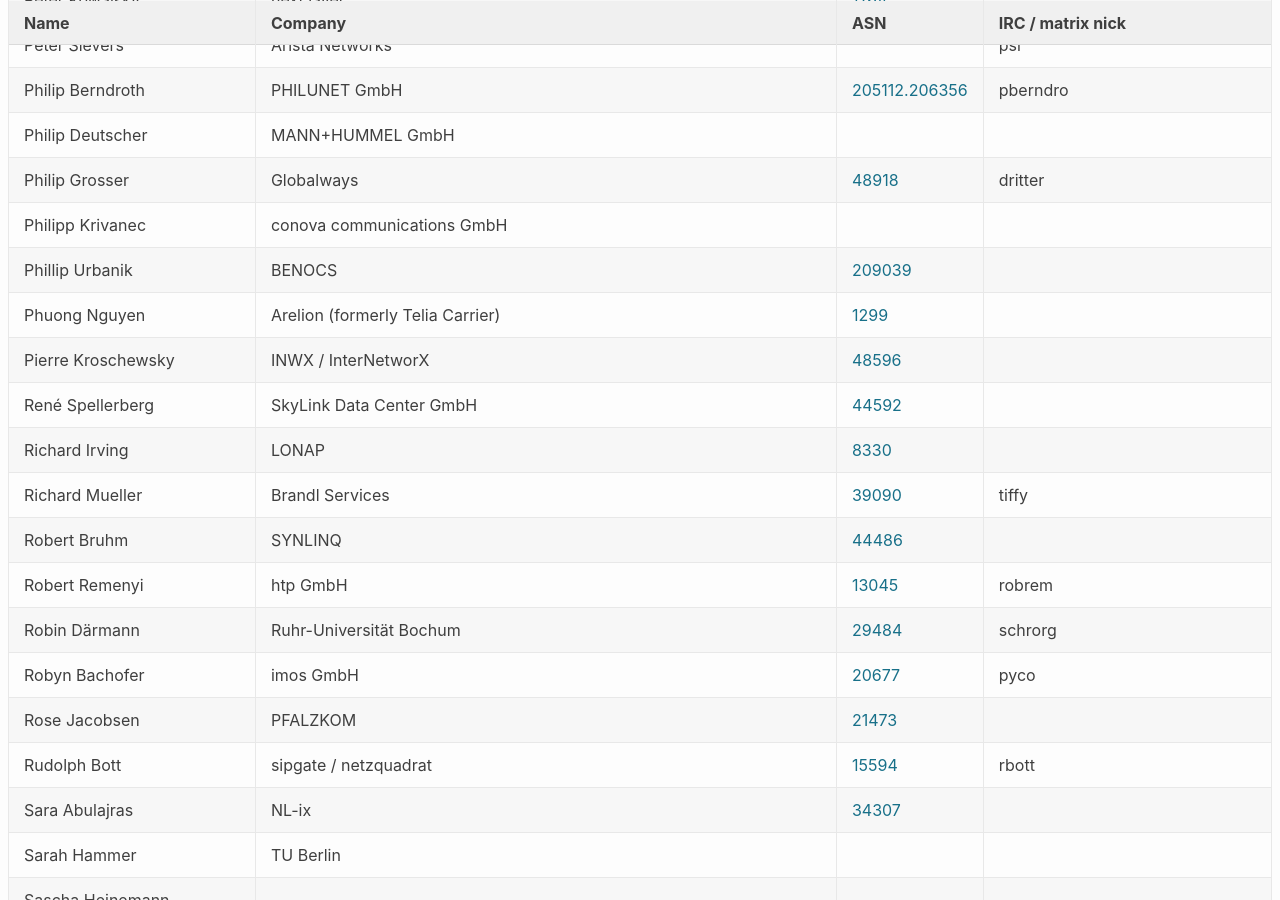
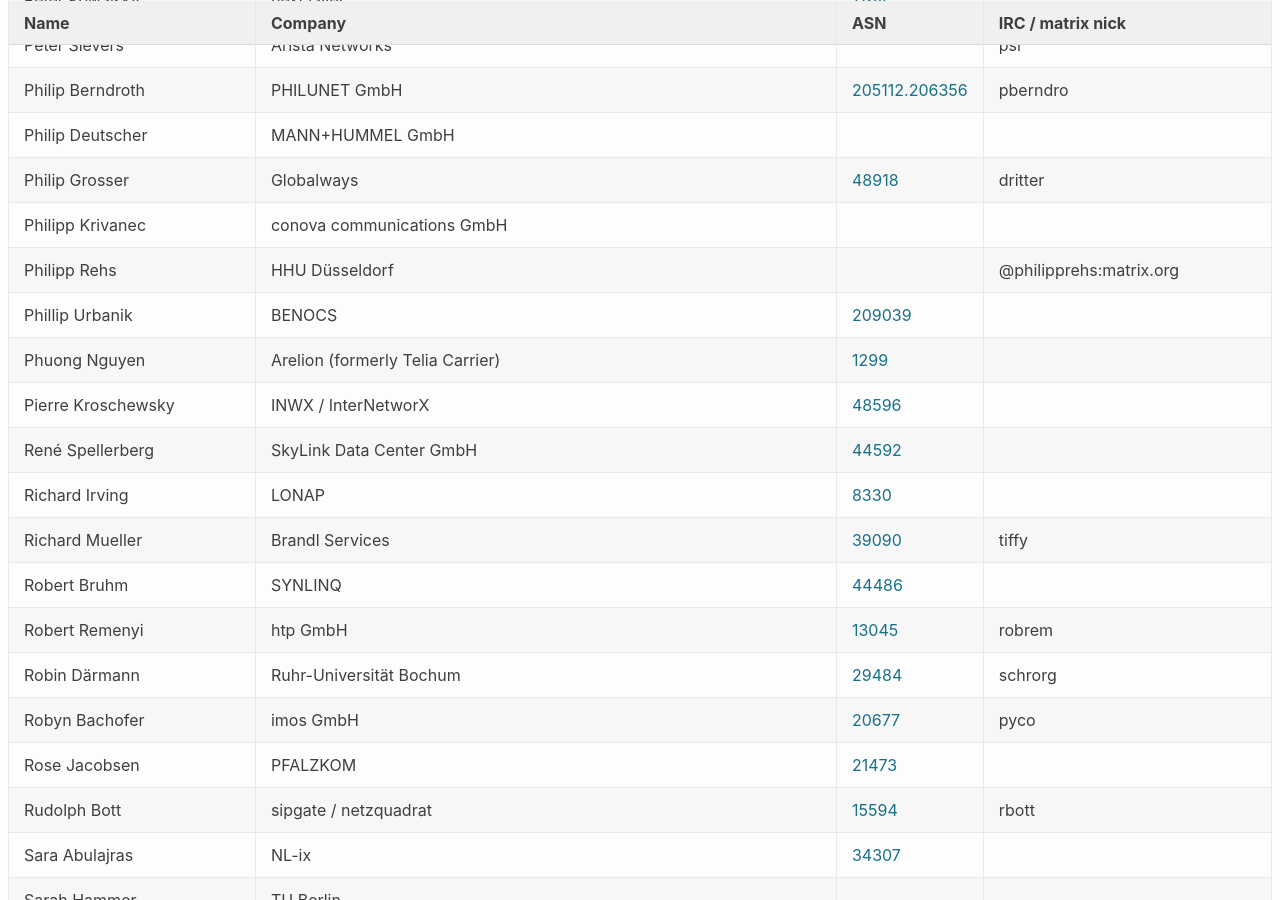
Before and after one commit to denog/pretix-attendeelist, a Jekyll site: the page built from denog16/index.markdown, in a window 1280 px wide and 900 px high, scrolled down 14290 px. Built offline with Jekyll 4.4.1, drawn with Linux system fonts in a browser that asks for light colours.

Commit message:
Latest data: Mon Oct 21 08:11:27 UTC 2024

```diff
--- a/_data/attendees_denog16_onsite.json
+++ b/_data/attendees_denog16_onsite.json
@@ -1902,6 +1902,12 @@
     "asn": null
   },
   {
+    "name": "Philipp Rehs",
+    "company": "HHU Düsseldorf",
+    "irc": "@philipprehs:matrix.org",
+    "asn": null
+  },
+  {
     "name": "Phillip Urbanik",
     "company": "BENOCS",
     "irc": null,
```
